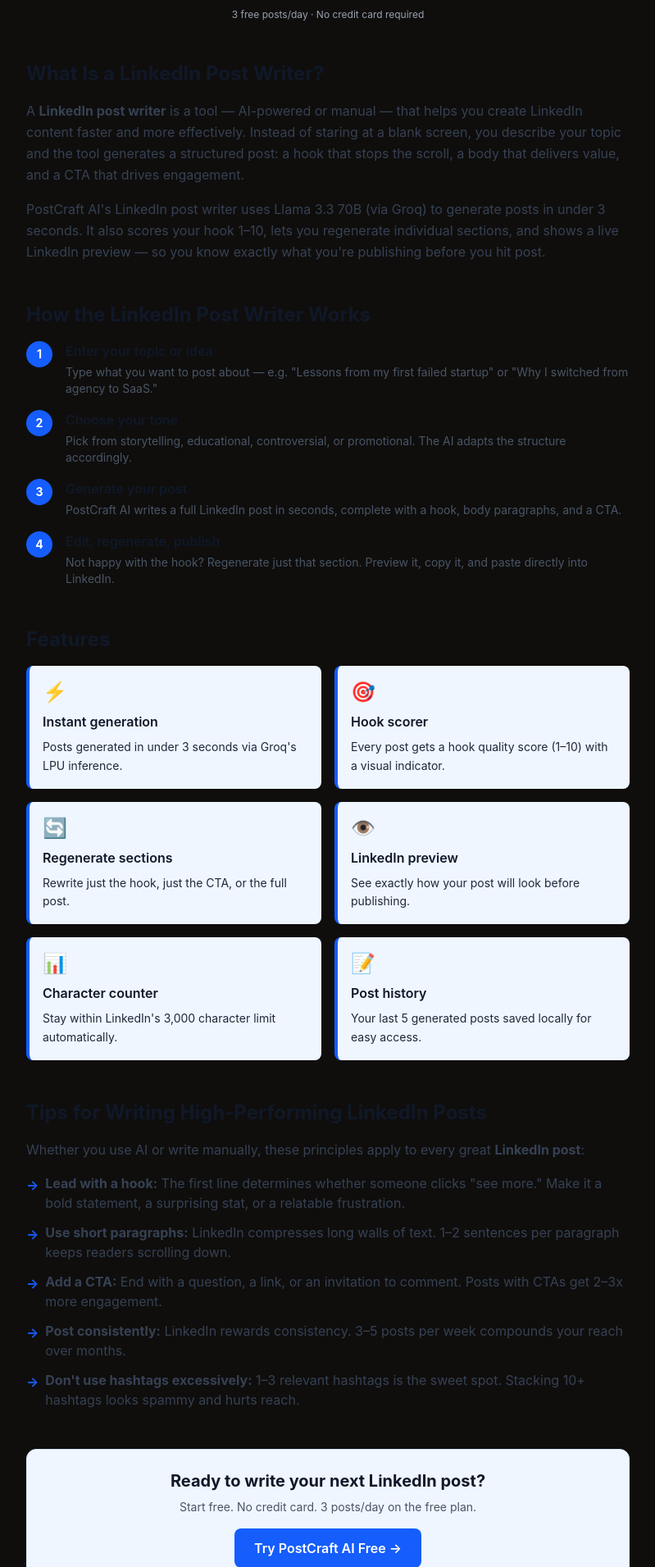
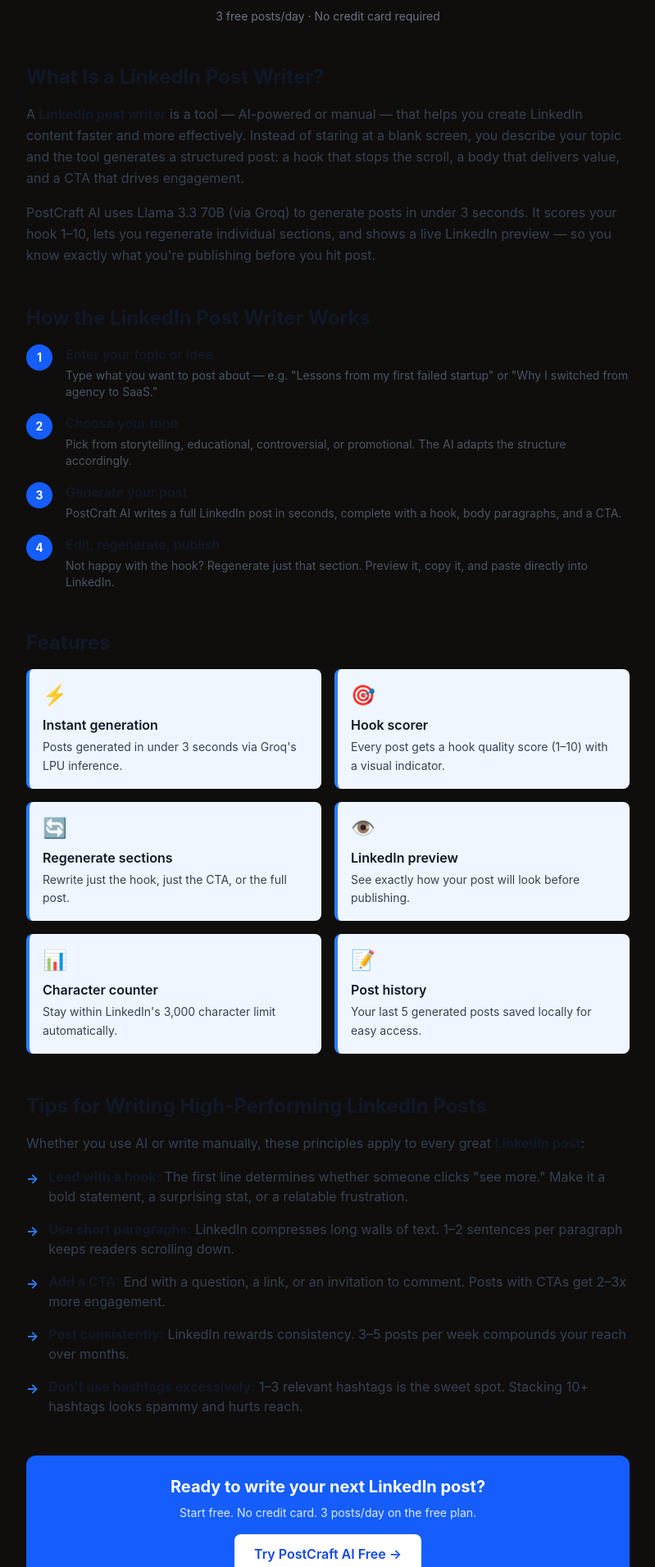
Before and after one commit to OhAwanaOfficial/postcraftai-next, a Next.js app: page /linkedin-post-writer in a window 1280 px wide. Shown: the part 269-2180 px from the top of the page at 82% size, without its empty margins (240-1039 px from the left). Built offline with nearby package versions, Linux system fonts and the light colour scheme.

Commit message:
nothing just frustrated

```diff
--- a/app/linkedin-post-writer/page.tsx
+++ b/app/linkedin-post-writer/page.tsx
@@ -25,28 +25,22 @@
   },
 };
 
-// ── JSON-LD structured data ──────────────────────────────────────────────────
 const jsonLd = {
   "@context": "https://schema.org",
   "@type": "SoftwareApplication",
   name: "PostCraft AI LinkedIn Post Writer",
   applicationCategory: "BusinessApplication",
   operatingSystem: "Web",
-  offers: {
-    "@type": "Offer",
-    price: "0",
-    priceCurrency: "USD",
-  },
+  offers: { "@type": "Offer", price: "0", priceCurrency: "USD" },
   description:
     "AI-powered LinkedIn post writer that generates hooks, CTAs, and full posts optimized for engagement.",
   url: "https://postcraftai-next.vercel.app/linkedin-post-writer",
 };
 
-// ── FAQ data (targets question-based keywords) ───────────────────────────────
 const faqs = [
   {
     q: "What is an AI LinkedIn post writer?",
-    a: "An AI LinkedIn post writer is a tool that uses artificial intelligence to generate LinkedIn posts for you. You provide a topic or idea, and the AI writes a complete post — including a hook, body, and CTA — optimized for LinkedIn's algorithm and audience engagement.",
+    a: "An AI LinkedIn post writer uses artificial intelligence to generate LinkedIn posts from your topic or idea — including a hook, body, and CTA — optimized for LinkedIn's algorithm and audience engagement.",
   },
   {
     q: "Is PostCraft AI's LinkedIn post writer free?",
@@ -54,45 +48,48 @@
   },
   {
     q: "How do I write a good LinkedIn post?",
-    a: "A great LinkedIn post starts with a strong hook (first line that stops the scroll), delivers value in the body (tips, stories, or insights), and ends with a CTA (question, link, or call to action). Keeping posts between 150–300 words typically performs best for engagement.",
+    a: "A great LinkedIn post starts with a strong hook (first line that stops the scroll), delivers value in the body (tips, stories, or insights), and ends with a CTA (question, link, or call to action). Keeping posts between 150–300 words typically performs best.",
   },
   {
     q: "Can I use AI-generated LinkedIn posts?",
-    a: "Yes. LinkedIn does not prohibit AI-assisted content. Many professionals use AI tools to draft posts, which they then edit to match their voice. PostCraft AI is designed to give you a strong starting point that you personalize before publishing.",
+    a: "Yes. LinkedIn does not prohibit AI-assisted content. Many professionals use AI tools to draft posts, which they then edit to match their voice. PostCraft AI gives you a strong starting point that you personalize before publishing.",
   },
   {
     q: "What makes a LinkedIn post go viral?",
-    a: "Viral LinkedIn posts typically have: a scroll-stopping first line, a relatable or surprising insight, a clear structure (short paragraphs, line breaks), and a CTA that invites comments. Consistency also matters — posting 3–5 times per week compounds over time.",
+    a: "Viral LinkedIn posts have a scroll-stopping first line, a relatable or surprising insight, a clear structure (short paragraphs, line breaks), and a CTA that invites comments. Consistency also matters — posting 3–5 times per week compounds over time.",
+  },
+  {
+    q: "What percent of LinkedIn posts are AI generated?",
+    a: "Estimates suggest 10–30% of LinkedIn posts now involve some AI assistance, though exact figures vary. The trend is rising rapidly as tools like PostCraft AI make it easier to produce consistent, high-quality content.",
   },
 ];
 
-// ── Reusable section heading ─────────────────────────────────────────────────
-function SectionHeading({ children }: { children: React.ReactNode }) {
+function H2({ children }: { children: React.ReactNode }) {
   return (
-    <h2 className="text-2xl font-bold text-gray-900 mb-4 mt-12">{children}</h2>
+    <h2 className="text-2xl font-bold text-gray-900 dark:text-white mb-4 mt-12">
+      {children}
+    </h2>
   );
 }
 
-// ── Page component ────────────────────────────────────────────────────────────
 export default function LinkedInPostWriterPage() {
   return (
     <>
-      {/* JSON-LD */}
       <script
         type="application/ld+json"
         dangerouslySetInnerHTML={{ __html: JSON.stringify(jsonLd) }}
       />
+      <main className="max-w-3xl mx-auto px-4 py-12">
 
-      <main className="max-w-3xl mx-auto px-4 py-12">
-        {/* ── Hero ── */}
+        {/* Hero */}
         <header className="text-center mb-10">
-          <p className="text-sm font-semibold text-blue-600 uppercase tracking-widest mb-2">
+          <p className="text-sm font-semibold text-blue-500 uppercase tracking-widest mb-2">
             Free Tool
           </p>
-          <h1 className="text-4xl font-extrabold text-gray-900 leading-tight mb-4">
+          <h1 className="text-4xl font-extrabold text-gray-900 dark:text-white leading-tight mb-4">
             LinkedIn Post Writer
           </h1>
-          <p className="text-lg text-gray-600 max-w-xl mx-auto">
+          <p className="text-lg text-gray-600 dark:text-gray-300 max-w-xl mx-auto">
             Generate scroll-stopping LinkedIn posts in seconds. Hooks, CTAs, and
             full posts — powered by AI, personalized by you.
           </p>
@@ -105,39 +102,36 @@
             </Link>
             <Link
               href="/sign-up"
-              className="inline-block border border-gray-300 hover:border-gray-400 text-gray-700 font-semibold px-6 py-3 rounded-lg transition-colors"
+              className="inline-block border border-gray-400 dark:border-gray-500 text-gray-800 dark:text-gray-200 font-semibold px-6 py-3 rounded-lg transition-colors hover:border-gray-600 dark:hover:border-gray-300"
             >
               Sign Up Free
             </Link>
           </div>
-          <p className="text-xs text-gray-400 mt-3">
+          <p className="text-sm text-gray-500 dark:text-gray-400 mt-3">
             3 free posts/day · No credit card required
           </p>
         </header>
 
-        {/* ── What is a LinkedIn Post Writer ── */}
-        <section aria-labelledby="what-is">
-          <SectionHeading>What Is a LinkedIn Post Writer?</SectionHeading>
-          <p className="text-gray-700 leading-relaxed">
-            A <strong>LinkedIn post writer</strong> is a tool — AI-powered or
-            manual — that helps you create LinkedIn content faster and more
-            effectively. Instead of staring at a blank screen, you describe your
-            topic and the tool generates a structured post: a hook that stops
-            the scroll, a body that delivers value, and a CTA that drives
-            engagement.
+        {/* What Is section */}
+        <section>
+          <H2>What Is a LinkedIn Post Writer?</H2>
+          <p className="text-gray-700 dark:text-gray-300 leading-relaxed">
+            A <strong className="text-gray-900 dark:text-white">LinkedIn post writer</strong> is
+            a tool — AI-powered or manual — that helps you create LinkedIn content faster and
+            more effectively. Instead of staring at a blank screen, you describe your topic and
+            the tool generates a structured post: a hook that stops the scroll, a body that
+            delivers value, and a CTA that drives engagement.
           </p>
-          <p className="text-gray-700 leading-relaxed mt-4">
-            PostCraft AI's LinkedIn post writer uses Llama 3.3 70B (via Groq)
-            to generate posts in under 3 seconds. It also scores your hook
-            1–10, lets you regenerate individual sections, and shows a live
-            LinkedIn preview — so you know exactly what you're publishing before
-            you hit post.
+          <p className="text-gray-700 dark:text-gray-300 leading-relaxed mt-4">
+            PostCraft AI uses Llama 3.3 70B (via Groq) to generate posts in under 3 seconds. It
+            scores your hook 1–10, lets you regenerate individual sections, and shows a live
+            LinkedIn preview — so you know exactly what you're publishing before you hit post.
           </p>
         </section>
 
-        {/* ── How It Works ── */}
-        <section aria-labelledby="how-it-works">
-          <SectionHeading>How the LinkedIn Post Writer Works</SectionHeading>
+        {/* How It Works */}
+        <section>
+          <H2>How the LinkedIn Post Writer Works</H2>
           <ol className="space-y-4 mt-2">
             {[
               {
@@ -166,128 +160,82 @@
                   {step}
                 </span>
                 <div>
-                  <p className="font-semibold text-gray-900">{title}</p>
-                  <p className="text-gray-600 text-sm mt-1">{desc}</p>
+                  <p className="font-semibold text-gray-900 dark:text-white">{title}</p>
+                  <p className="text-gray-600 dark:text-gray-400 text-sm mt-1">{desc}</p>
                 </div>
               </li>
             ))}
           </ol>
         </section>
 
-        {/* ── Features ── */}
-        <section aria-labelledby="features">
-          <SectionHeading>Features</SectionHeading>
+        {/* Features */}
+        <section>
+          <H2>Features</H2>
           <div className="grid grid-cols-1 sm:grid-cols-2 gap-4">
             {[
-              {
-                icon: "⚡",
-                title: "Instant generation",
-                desc: "Posts generated in under 3 seconds via Groq's LPU inference.",
-              },
-              {
-                icon: "🎯",
-                title: "Hook scorer",
-                desc: "Every post gets a hook quality score (1–10) with a visual indicator.",
-              },
-              {
-                icon: "🔄",
-                title: "Regenerate sections",
-                desc: "Rewrite just the hook, just the CTA, or the full post.",
-              },
-              {
-                icon: "👁️",
-                title: "LinkedIn preview",
-                desc: "See exactly how your post will look before publishing.",
-              },
-              {
-                icon: "📊",
-                title: "Character counter",
-                desc: "Stay within LinkedIn's 3,000 character limit automatically.",
-              },
-              {
-                icon: "📝",
-                title: "Post history",
-                desc: "Your last 5 generated posts saved locally for easy access.",
-              },
+              { icon: "⚡", title: "Instant generation", desc: "Posts generated in under 3 seconds via Groq's LPU inference." },
+              { icon: "🎯", title: "Hook scorer", desc: "Every post gets a hook quality score (1–10) with a visual indicator." },
+              { icon: "🔄", title: "Regenerate sections", desc: "Rewrite just the hook, just the CTA, or the full post." },
+              { icon: "👁️", title: "LinkedIn preview", desc: "See exactly how your post will look before publishing." },
+              { icon: "📊", title: "Character counter", desc: "Stay within LinkedIn's 3,000 character limit automatically." },
+              { icon: "📝", title: "Post history", desc: "Your last 5 generated posts saved locally for easy access." },
             ].map(({ icon, title, desc }) => (
               <div
                 key={title}
-                className="border-l-4 border-blue-600 bg-blue-50 rounded-lg p-4"
+                className="border-l-4 border-blue-500 bg-blue-50 dark:bg-blue-950 rounded-lg p-4"
               >
                 <span className="text-2xl">{icon}</span>
-                <p className="font-semibold text-gray-900 text-base mt-2">{title}</p>
-                <p className="text-gray-800 text-sm mt-2 leading-relaxed">{desc}</p>
+                <p className="font-semibold text-gray-900 dark:text-white text-base mt-2">{title}</p>
+                <p className="text-gray-700 dark:text-gray-300 text-sm mt-1 leading-relaxed">{desc}</p>
               </div>
             ))}
           </div>
         </section>
 
-        {/* ── Tips for writing LinkedIn posts ── */}
-        <section aria-labelledby="tips">
-          <SectionHeading>
-            Tips for Writing High-Performing LinkedIn Posts
-          </SectionHeading>
-          <p className="text-gray-700 leading-relaxed mb-4">
-            Whether you use AI or write manually, these principles apply to
-            every great <strong>LinkedIn post</strong>:
+        {/* Tips */}
+        <section>
+          <H2>Tips for Writing High-Performing LinkedIn Posts</H2>
+          <p className="text-gray-700 dark:text-gray-300 leading-relaxed mb-4">
+            Whether you use AI or write manually, these principles apply to every great{" "}
+            <strong className="text-gray-900 dark:text-white">LinkedIn post</strong>:
           </p>
-          <ul className="space-y-3 text-gray-700">
+          <ul className="space-y-4">
             {[
-              {
-                tip: "Lead with a hook",
-                detail:
-                  'The first line determines whether someone clicks "see more." Make it a bold statement, a surprising stat, or a relatable frustration.',
-              },
-              {
-                tip: "Use short paragraphs",
-                detail:
-                  "LinkedIn compresses long walls of text. 1–2 sentences per paragraph keeps readers scrolling down.",
-              },
-              {
-                tip: "Add a CTA",
-                detail:
-                  "End with a question, a link, or an invitation to comment. Posts with CTAs get 2–3x more engagement.",
-              },
-              {
-                tip: "Post consistently",
-                detail:
-                  "LinkedIn rewards consistency. 3–5 posts per week compounds your reach over months.",
-              },
-              {
-                tip: "Don't use hashtags excessively",
-                detail:
-                  "1–3 relevant hashtags is the sweet spot. Stacking 10+ hashtags looks spammy and hurts reach.",
-              },
+              { tip: "Lead with a hook", detail: 'The first line determines whether someone clicks "see more." Make it a bold statement, a surprising stat, or a relatable frustration.' },
+              { tip: "Use short paragraphs", detail: "LinkedIn compresses long walls of text. 1–2 sentences per paragraph keeps readers scrolling down." },
+              { tip: "Add a CTA", detail: "End with a question, a link, or an invitation to comment. Posts with CTAs get 2–3x more engagement." },
+              { tip: "Post consistently", detail: "LinkedIn rewards consistency. 3–5 posts per week compounds your reach over months." },
+              { tip: "Don't use hashtags excessively", detail: "1–3 relevant hashtags is the sweet spot. Stacking 10+ hashtags looks spammy and hurts reach." },
             ].map(({ tip, detail }) => (
-              <li key={tip} className="flex gap-2">
-                <span className="text-blue-600 font-bold mt-0.5">→</span>
-                <span>
-                  <strong>{tip}:</strong> {detail}
+              <li key={tip} className="flex gap-3">
+                <span className="text-blue-500 font-bold mt-0.5 flex-shrink-0">→</span>
+                <span className="text-gray-700 dark:text-gray-300">
+                  <strong className="text-gray-900 dark:text-white">{tip}:</strong> {detail}
                 </span>
               </li>
             ))}
           </ul>
         </section>
 
-        {/* ── CTA block ── */}
-        <section className="bg-blue-50 border border-blue-100 rounded-xl p-6 mt-12 text-center">
-          <h2 className="text-xl font-bold text-gray-900 mb-2">
+        {/* CTA Block — solid blue so it works on both themes */}
+        <section className="bg-blue-600 rounded-xl p-6 mt-12 text-center">
+          <h2 className="text-xl font-bold text-white mb-2">
             Ready to write your next LinkedIn post?
           </h2>
-          <p className="text-gray-600 mb-4 text-sm">
+          <p className="text-blue-100 mb-4 text-sm">
             Start free. No credit card. 3 posts/day on the free plan.
           </p>
           <Link
             href="/generate"
-            className="inline-block bg-blue-600 hover:bg-blue-700 text-white font-semibold px-6 py-3 rounded-lg transition-colors"
+            className="inline-block bg-white hover:bg-gray-100 text-blue-700 font-semibold px-6 py-3 rounded-lg transition-colors"
           >
             Try PostCraft AI Free →
           </Link>
         </section>
 
-        {/* ── FAQ ── */}
-        <section aria-labelledby="faq" className="mt-12">
-          <SectionHeading>Frequently Asked Questions</SectionHeading>
+        {/* FAQ */}
+        <section className="mt-12">
+          <H2>Frequently Asked Questions</H2>
           <script
             type="application/ld+json"
             dangerouslySetInnerHTML={{
@@ -304,40 +252,38 @@
           />
           <div className="space-y-6">
             {faqs.map(({ q, a }) => (
-              <div key={q}>
-                <h3 className="font-semibold text-gray-900">{q}</h3>
-                <p className="text-gray-600 mt-1 text-sm leading-relaxed">{a}</p>
+              <div key={q} className="border-b border-gray-200 dark:border-gray-700 pb-5">
+                <h3 className="font-semibold text-gray-900 dark:text-white text-base">{q}</h3>
+                <p className="text-gray-600 dark:text-gray-400 mt-2 text-sm leading-relaxed">{a}</p>
               </div>
             ))}
           </div>
         </section>
 
-        {/* ── Internal links ── */}
-        <section className="mt-12 pt-8 border-t border-gray-200">
-          <h2 className="text-sm font-semibold text-gray-500 uppercase tracking-widest mb-4">
+        {/* Internal links */}
+        <section className="mt-12 pt-8 border-t border-gray-200 dark:border-gray-700">
+          <h2 className="text-sm font-semibold text-gray-500 dark:text-gray-400 uppercase tracking-widest mb-4">
             Related Resources
           </h2>
           <ul className="space-y-2 text-sm">
             <li>
-              <Link
-                href="/blog/how-to-write-a-linkedin-post"
-                className="text-blue-600 hover:underline"
-              >
+              <Link href="/blog/how-to-write-a-linkedin-post" className="text-blue-500 hover:underline">
                 How to Write a LinkedIn Post That Gets Noticed (Complete Guide)
               </Link>
             </li>
             <li>
-              <Link href="/generate" className="text-blue-600 hover:underline">
+              <Link href="/generate" className="text-blue-500 hover:underline">
                 PostCraft AI Generator — Try It Now
               </Link>
             </li>
             <li>
-              <Link href="/" className="text-blue-600 hover:underline">
+              <Link href="/" className="text-blue-500 hover:underline">
                 PostCraft AI — AI LinkedIn Post Generator
               </Link>
             </li>
           </ul>
         </section>
+
       </main>
     </>
   );
```
Also changed, not shown: 1 other file (tests, documents, lock files or other folders).
